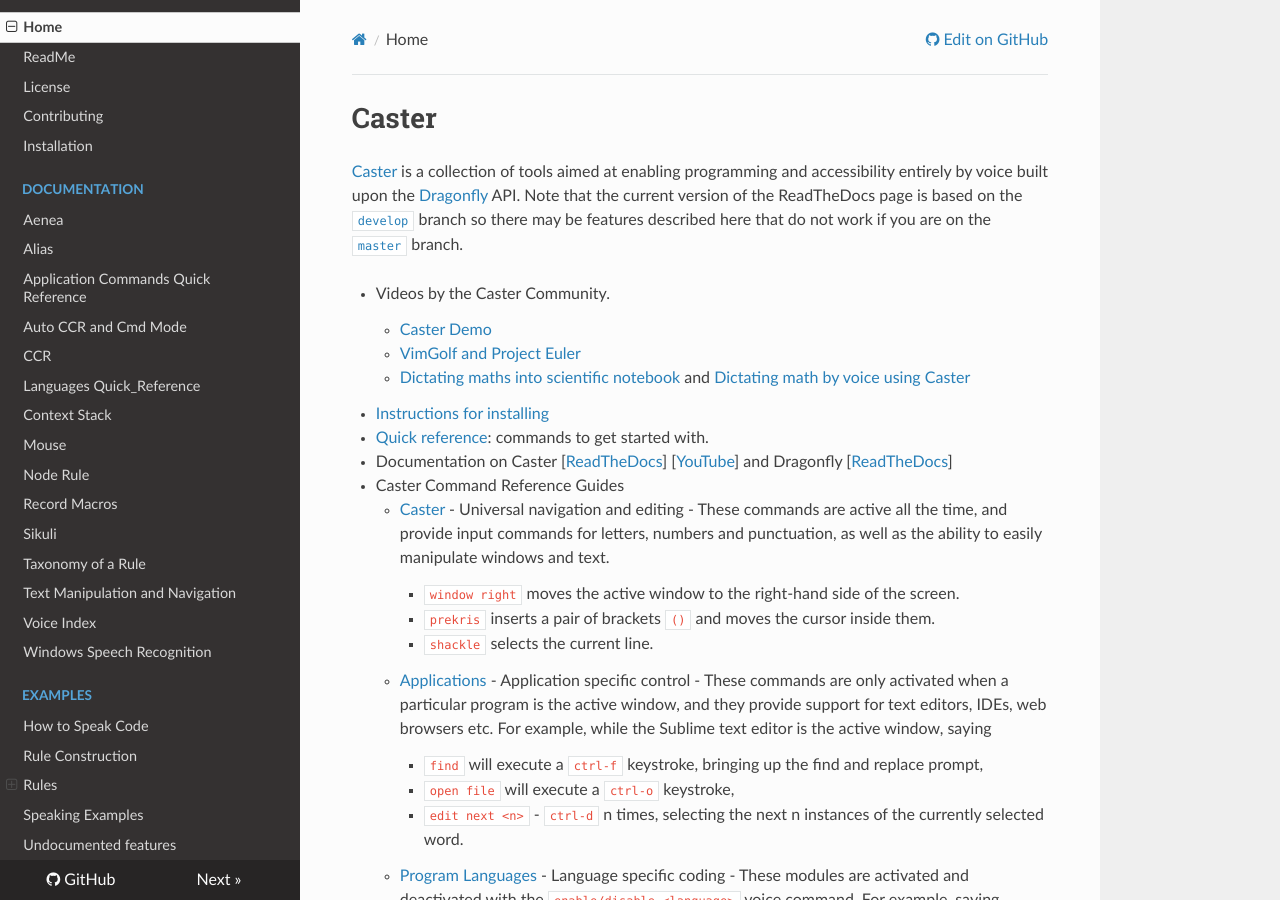
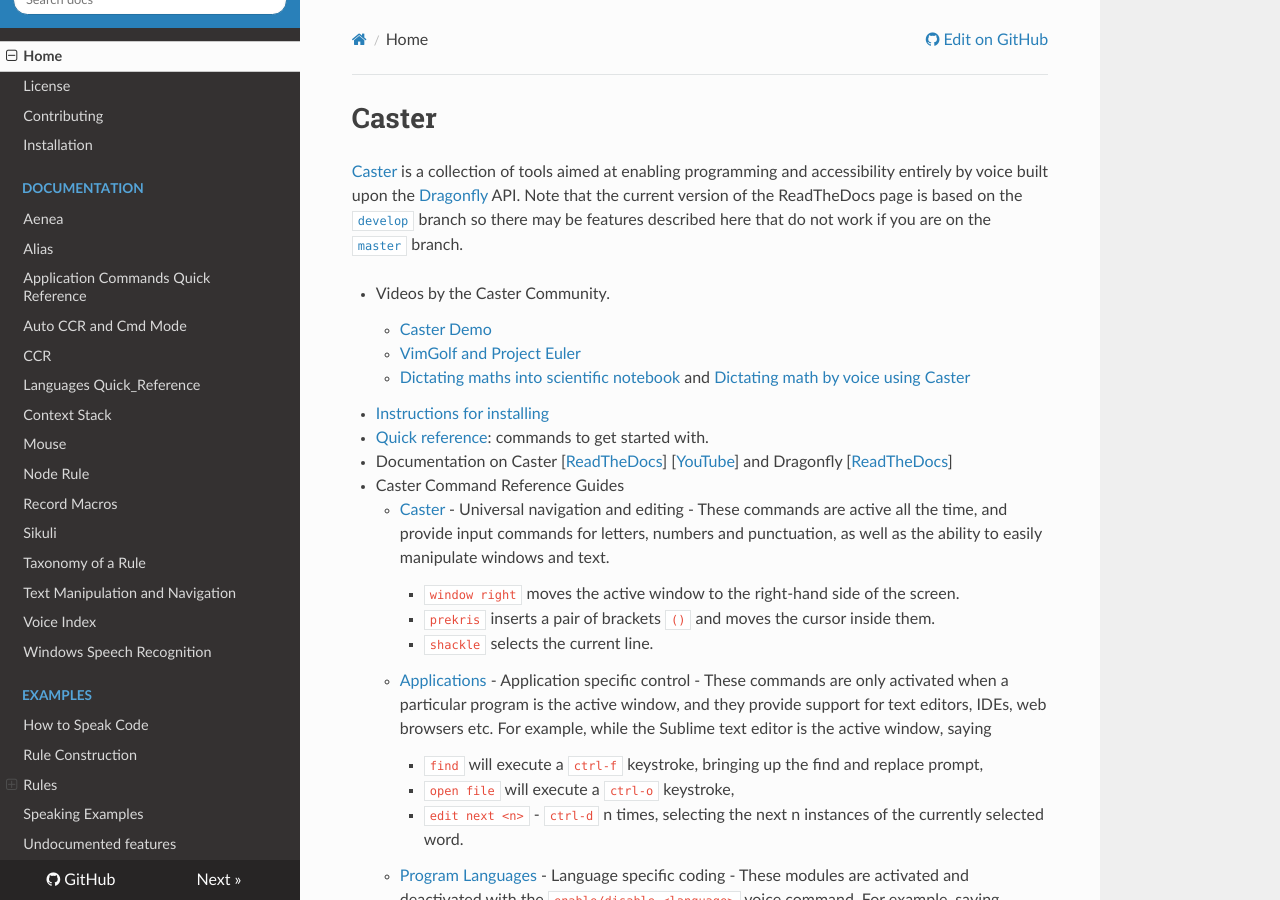
Before and after one commit to dictation-toolbox/Caster, an MkDocs documentation site: the page built from castervoice/doc/index.md, in a window 1280 px wide and 900 px high. Built offline with MkDocs 1.6.1, drawn with Linux system fonts in a browser that asks for light colours; nearby versions of some CDN libraries; comment, search, counter and statistics services are not loaded.

Commit message:
Update mkdocs.yml

```diff
--- a/mkdocs.yml
+++ b/mkdocs.yml
@@ -18,7 +18,6 @@ theme:
 
 nav:
     - Home: index.md
-    - ReadMe: ../../ReadMe.md
     - License: LICENSE.md
     - Contributing: Contributing.md
     - Installation: Installation.md
```
